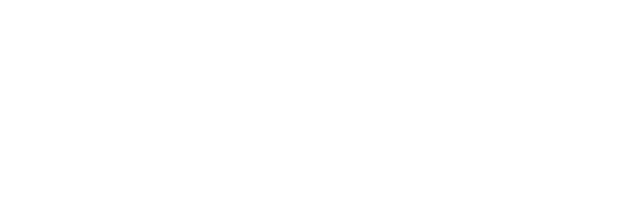
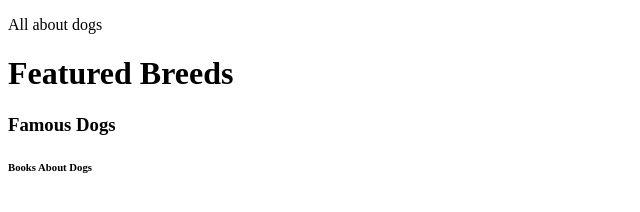
Before and after one commit to kb789/HTML-and-CSS-Projects, a plain HTML site: page Assignment.html in a window 1280 px wide. Shown: the whole page, without its empty margins (0-640 px from the left). Drawn offline with Linux system fonts and the light colour scheme.

Commit message:
Update Assignment.html

```diff
--- a/Assignment.html
+++ b/Assignment.html
@@ -1,9 +1,13 @@
 <!DOCTYPE html>
 <html lang="en">
 	<head>
-		<title></title>
+		<title>Dogs</title>
 		<meta charset="utf-8">
 	</head>
 	<body>
+	<p>All about dogs</p>
+	<h1>Featured Breeds</h1>
+	<h3>Famous Dogs<h3>
+	<h6>Books About Dogs</h6>
 	</body>
 </html>
```
